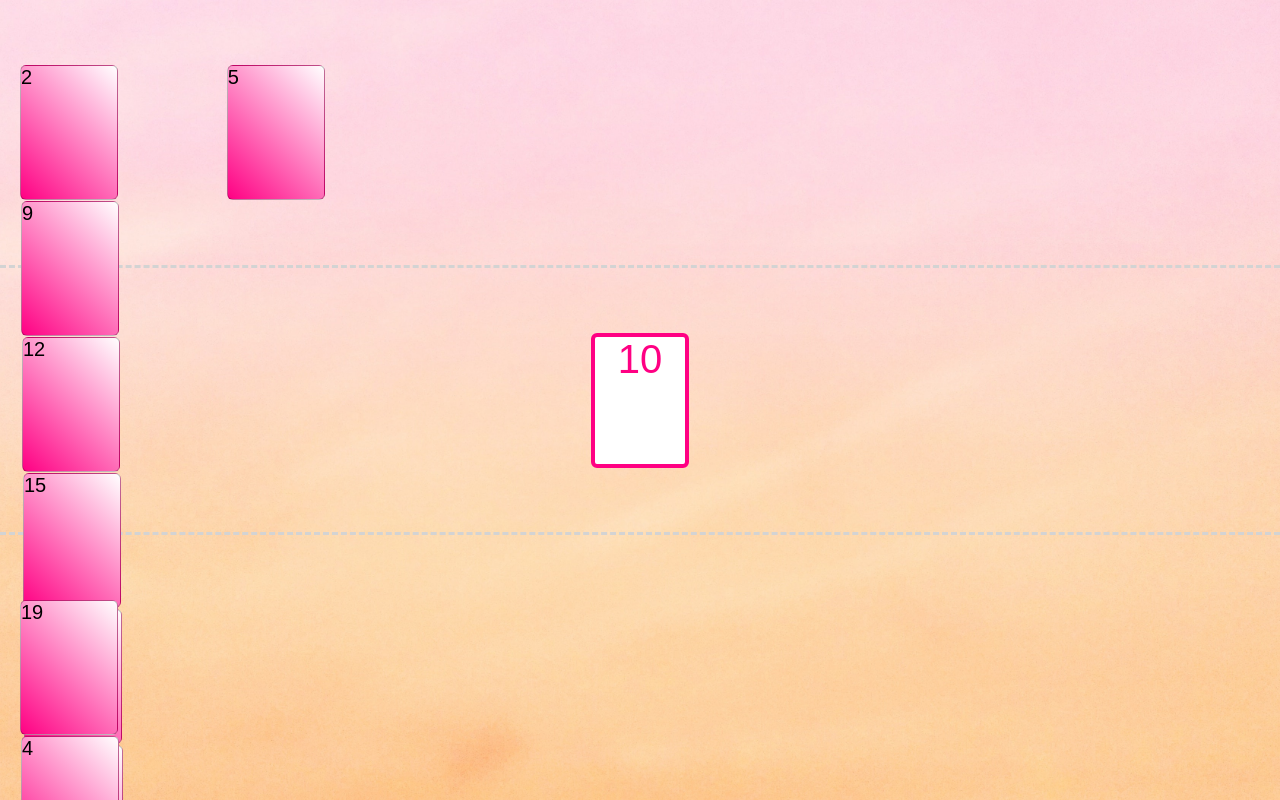
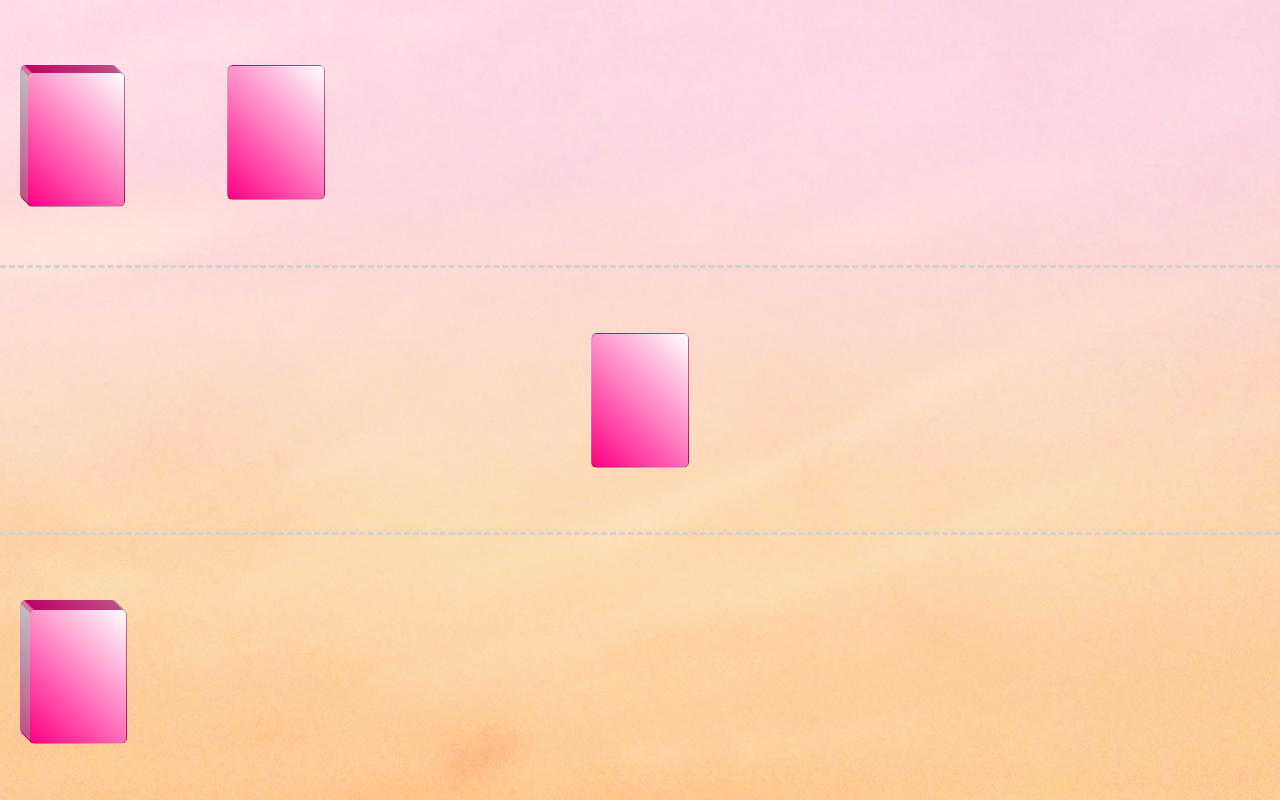
Before and after one commit to chenEini/Lemonade, a React (Create React App) app: page / in a window 1280 px wide. Shown: the top 800 px of the page. Built offline with nearby package versions, Linux system fonts and the light colour scheme.

Commit message:
add game functionalities

```diff
--- a/src/App.js
+++ b/src/App.js
@@ -28,17 +28,18 @@ export default function LemonadeStandoff() {
   const [gameState, setGameState] = useState(getInitialState());
 
   const handleDeckClick = () => {
-    if (gameState.playerChosenCard === null) {
+    if (
+      gameState.playerChosenCard === null &&
+      gameState.playerHand.length < 3
+    ) {
       const deckSize = gameState.playerDeck.length;
+      const card = gameState.playerDeck.slice(-1);
 
-      if (gameState.playerHand.length < 3) {
-        const card = gameState.playerDeck.slice(-1);
       setGameState({
         ...gameState,
         playerDeck: gameState.playerDeck.slice(0, deckSize - 1),
         playerHand: [...gameState.playerHand, card],
       });
-      }
     }
   };
 
@@ -57,18 +58,28 @@ export default function LemonadeStandoff() {
   };
 
   const performAiMove = useCallback(() => {
-    if (gameState.aiChosenCard === null) {
+    if (gameState.aiChosenCard === null && gameState.aiHand.length === 0) {
       const deckSize = gameState.aiDeck.length;
 
       const cards = gameState.aiDeck.slice(-2);
-      const aiChosenCard = Math.max(...cards);
+      const aiHand = cards.length > 1 ? [Math.min(...cards)] : [];
+      const aiChosenCard = cards.length > 0 ? Math.max(...cards) : null;
 
-      setGameState({
-        ...gameState,
+      setTimeout(() => {
+        setGameState((currentGameState) => ({
+          ...currentGameState,
           aiDeck: gameState.aiDeck.slice(0, deckSize - 2),
-        aiHand: [Math.min(...cards)],
+          aiHand: cards,
+        }));
+      }, 600);
+
+      setTimeout(() => {
+        setGameState((currentGameState) => ({
+          ...currentGameState,
+          aiHand,
           aiChosenCard,
-      });
+        }));
+      }, 1200);
     }
   }, [gameState]);
 
@@ -88,33 +99,57 @@ export default function LemonadeStandoff() {
       ];
 
       if (gameState.aiChosenCard > gameState.playerChosenCard) {
-        aiDeck = shuffle([...aiDeck, ...winningCards]);
+        aiDeck = shuffle([...winningCards, ...aiDeck]);
       } else {
-        playerDeck = shuffle([...playerDeck, ...winningCards]);
+        playerDeck = shuffle([...winningCards, ...playerDeck]);
       }
 
-      setGameState({
-        ...gameState,
+      setTimeout(() => {
+        setGameState((currentGameState) => ({
+          ...currentGameState,
           aiDeck,
           playerDeck,
           aiHand: [],
           playerHand: [],
           aiChosenCard: null,
           playerChosenCard: null,
-      });
+        }));
+      }, 500);
+    }
+  }, [gameState]);
+
+  const finalizedGame = useCallback(() => {
+    if (
+      gameState.aiChosenCard === null &&
+      gameState.aiHand.length === 0 &&
+      gameState.aiDeck.length === 0
+    ) {
+      if (window.confirm("Losing is part of the game... Try again!")) {
+        window.location.reload();
+      }
+    } else if (
+      gameState.playerChosenCard === null &&
+      gameState.playerHand.length === 0 &&
+      gameState.playerDeck.length === 0
+    ) {
+      if (window.confirm("Congrats! You won!")) {
+        window.location.reload();
+      }
     }
   }, [gameState]);
 
   useEffect(() => {
+    finalizedGame();
     performAiMove();
     performRound();
-  }, [gameState, performAiMove, performRound]);
+  }, [gameState, finalizedGame, performAiMove, performRound]);
 
   return (
     <div className={"main-board"}>
       <AiBoard deck={gameState.aiDeck} hand={gameState.aiHand}></AiBoard>
       <StandoffArea
-        standoffCards={[gameState.aiChosenCard, gameState.playerChosenCard]}
+        aiCard={gameState.aiChosenCard}
+        playerCard={gameState.playerChosenCard}
       ></StandoffArea>
       <PlayerBoard
         deck={gameState.playerDeck}
--- a/src/components/Deck.js
+++ b/src/components/Deck.js
@@ -3,9 +3,14 @@ import FaceDownCard from "./FaceDownCard";
 export default function Deck({ deck, handleDeckClick }) {
   return (
     <div className={"deck"} onClick={handleDeckClick}>
-      {deck.map((card, index) => (
-        <FaceDownCard key={index} index={index} value={card} />
-      ))}
+      {deck.map((card, index) => {
+        const style = {
+          transform: `translate(${index}px, ${index}px)`,
+          position: "absolute",
+        };
+
+        return <FaceDownCard key={index} style={style} />;
+      })}
     </div>
   );
 }
--- a/src/components/FaceDownCard.js
+++ b/src/components/FaceDownCard.js
@@ -1,9 +1,3 @@
-export default function FaceDownCard({ index, value }) {
-  const cardTransform = { transform: `translate(${index}px, ${index}px)` };
-
-  return (
-    <div className={"card face-down-card"} style={cardTransform}>
-      {value}
-    </div>
-  );
+export default function FaceDownCard({ style }) {
+  return <div className={"card face-down-card"} style={style}></div>;
 }
--- a/src/components/FaceUpCard.js
+++ b/src/components/FaceUpCard.js
@@ -4,7 +4,7 @@ export default function FaceUpCard({ value, handleFaceUpCardClick }) {
       className={"card face-up-card"}
       onClick={() => handleFaceUpCardClick && handleFaceUpCardClick(value)}
     >
-      {value}
+      <p>{value}</p>
     </div>
   );
 }
--- a/src/components/StandoffArea.js
+++ b/src/components/StandoffArea.js
@@ -1,9 +1,12 @@
+import FaceDownCard from "./FaceDownCard";
 import FaceUpCard from "./FaceUpCard";
 
-export default function StandoffArea({ standoffCards }) {
+export default function StandoffArea({ aiCard, playerCard }) {
   return (
     <div className={"standoff-area"}>
-      {standoffCards.map((card) => card && <FaceUpCard value={card} />)}
+      {aiCard && !playerCard && <FaceDownCard />}
+      {aiCard && playerCard && <FaceUpCard value={aiCard} />}
+      {playerCard && <FaceUpCard value={playerCard} />}
     </div>
   );
 }
```
Lines whose indentation alone changed are shown as unchanged.
